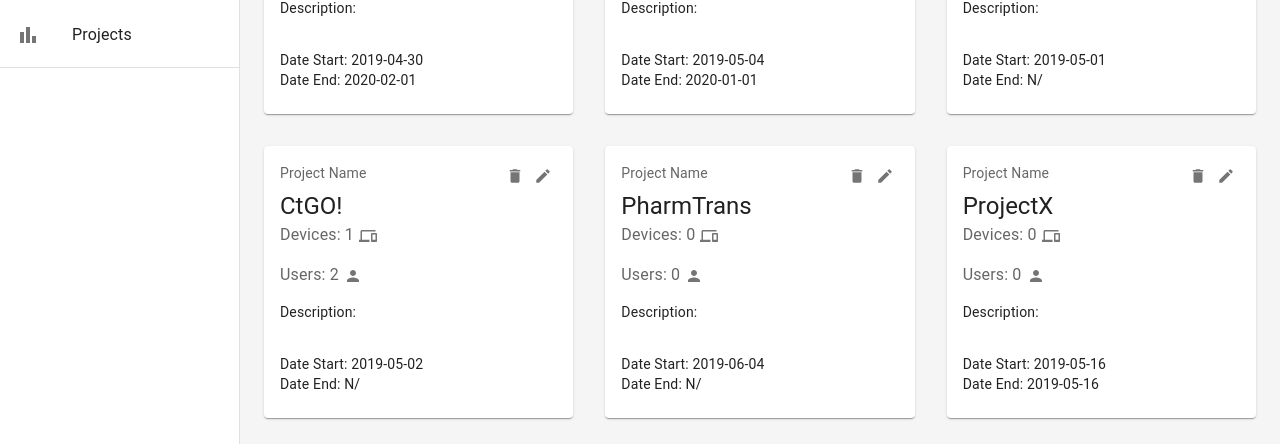
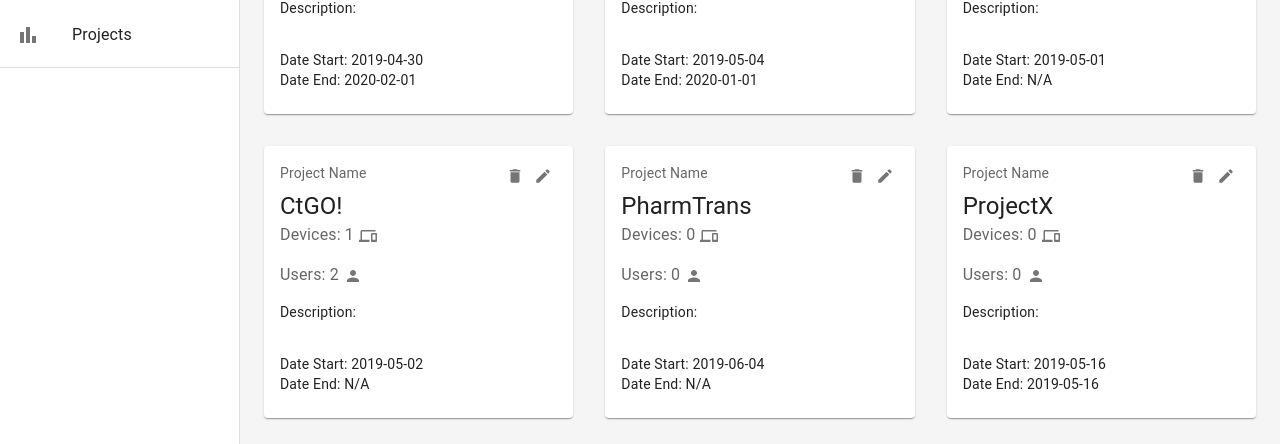
Before and after one commit to Semiao91/Tec4med, a React (Vite) app: page / in a window 1280 px wide. Shown: the part 254-698 px from the top of the page. Built offline with nearby package versions, Linux system fonts and the light colour scheme.

Commit message:
project finnished

```diff
--- a/src/components/Dashboard.tsx
+++ b/src/components/Dashboard.tsx
@@ -19,37 +19,9 @@ import NotificationsIcon from "@mui/icons-material/Notifications";
 import MainComponent from "./DataParsers";
 import { mainListItems } from './SidebarButtons';
 import Table from './Table';
+import { Dialog, DialogActions, DialogContent, DialogContentText, DialogTitle, Button } from "@mui/material";
+import { User, Device, Project, UpdatedProject } from '../interfaces/interfaces';
 
-interface Project {
-    id: number;
-    title: string;
-    deviceCount: number;
-    userCount: number;
-    beginDate?: string;
-    expirationDate?: string;
-    deviceSerialNumbers?: string[];
-    userNames?: string[];
-}
-
-interface Device {
-    deviceId: number;
-    projectId: number;
-
-}
-
-interface User {
-    userId: number;
-    projectId: number;
-
-}
-
-interface UpdatedProject extends Project {
-    ModalProjectName: string;
-    ModalprojectDescription: string;
-    ModalStartDate: string;
-    ModalEndDate: string;
-
-}
 
 
 function Copyright(props: any) {
@@ -130,6 +102,22 @@ export default function Dashboard() {
     const [projects, setProjects] = useState<Project[]>([]);
     const [tableData, setTableData] = useState([]);
     const [currentView, setCurrentView] = useState('dashboard');
+    const [isDialogOpen, setIsDialogOpen] = useState(false);
+    const [selectedProjectId, setSelectedProjectId] = useState(null);
+
+    const handleDialogOpen = (projectId) => {
+        setSelectedProjectId(projectId);
+        setIsDialogOpen(true);
+    };
+
+    const handleDialogClose = () => {
+        setIsDialogOpen(false);
+    };
+
+    const confirmDelete = () => {
+        handleDelete(selectedProjectId);
+        handleDialogClose();
+    };
 
     function updateProjectData(updatedProject: UpdatedProject) {
         setProjects(prevProjects => prevProjects.map(project =>
@@ -278,7 +266,7 @@ export default function Dashboard() {
                                     <Grid item xs={12} md={6} lg={4} key={index}>
                                         <MainComponent
                                             project={project}
-                                            onDelete={handleDelete}
+                                            onDelete={() => handleDialogOpen(project.id)}
                                             onUpdate={updateProjectData}
                                         />
                                     </Grid>
@@ -289,6 +277,27 @@ export default function Dashboard() {
                     </Container>
                 </Box>
             </Box>
+            <Dialog
+                open={isDialogOpen}
+                onClose={handleDialogClose}
+                aria-labelledby="alert-dialog-title"
+                aria-describedby="alert-dialog-description"
+            >
+                <DialogTitle id="alert-dialog-title">{"Confirm Deletion"}</DialogTitle>
+                <DialogContent>
+                    <DialogContentText id="alert-dialog-description">
+                        Are you sure you want to delete this project?
+                    </DialogContentText>
+                </DialogContent>
+                <DialogActions>
+                    <Button onClick={handleDialogClose} color="primary">
+                        Cancel
+                    </Button>
+                    <Button onClick={confirmDelete} color="primary" autoFocus>
+                        Confirm
+                    </Button>
+                </DialogActions>
+            </Dialog>
         </ThemeProvider>
 
     );
--- a/src/components/DataParsers.tsx
+++ b/src/components/DataParsers.tsx
@@ -1,53 +1,23 @@
 import BasicCard from './Card';
+import { MainComponentProps } from '../interfaces/interfaces';
 
-export interface Project {
-    id: number;
-    title: string;
-    deviceCount: number;
-    userCount: number;
-    beginDate: string;
-    expirationDate: string;
-    description: string;
-    deviceSerialNumbers?: string[];
-    userNames?: string[];
-}
+function MainComponent({ project, onDelete, onUpdate }: MainComponentProps) {
+    const { id, title, description, deviceCount, userCount, beginDate, expirationDate, deviceSerialNumbers, userNames } = project;
 
-export interface UpdatedProject extends Project {
-    ModalProjectName: string;
-    ModalprojectDescription: string;
-    ModalStartDate: string;
-    ModalEndDate: string;
-
-}
-type onDeleteType = (projectId: number) => void;
-type onModalType = (projectId: number) => void;
-
-interface MainComponentProps {
-    project: Project;
-    onDelete: onDeleteType;
-    onModal: onModalType;
-    onUpdate: (updatedProject: UpdatedProject) => void;
-}
-
-function MainComponent({ project, onDelete, onModal, onUpdate }: MainComponentProps) {
     return (
         <BasicCard
-            projectId={project.id}
-            projectName={project.title}
-            description={project.description}
-            deviceCount={project.deviceCount || 0}
-            userCount={project.userCount || 0}
-            startDate={project.beginDate || ''}
-            endDate={project.expirationDate || 'N/'}
+            projectId={id}
+            projectName={title}
+            description={description}
+            deviceCount={deviceCount || 0}
+            userCount={userCount || 0}
+            startDate={beginDate || ''}
+            endDate={expirationDate || 'N/A'}
+            deviceSerialNumbers={deviceSerialNumbers}
+            userNames={userNames}
             onDelete={onDelete}
-            onModal={onModal}
             onUpdate={onUpdate}
-            deviceSerialNumbers={project.deviceSerialNumbers}
-            userNames={project.userNames}
-            updatedProject={function (projectID: number): void {
-                throw new Error('Function not implemented.');
-            }} />
-
+        />
     );
 }
 
--- /dev/null
+++ b/src/interfaces/interfaces.ts
@@ -0,0 +1,52 @@
+export interface Project {
+    id: number;
+    title: string;
+    deviceCount: number;
+    description: string;
+    userCount: number;
+    beginDate?: string;
+    expirationDate?: string;
+    deviceSerialNumbers?: string[];
+    userNames?: string[];
+}
+
+export interface Device {
+    deviceId: number;
+    projectId: number;
+}
+
+export interface User {
+    userId: number;
+    projectId: number;
+}
+
+export interface UpdatedProject extends Project {
+    ModalProjectName: string;
+    ModalprojectDescription: string;
+    ModalStartDate: string;
+    ModalEndDate: string;
+}
+
+export interface MainComponentProps {
+    project: Project;
+    onDelete: onDeleteType;
+    onUpdate: (updatedProject: UpdatedProject) => void;
+}
+
+export interface BasicCardProps {
+    projectId: number;
+    projectName: string;
+    description: string;
+    deviceCount: number;
+    userCount: number;
+    startDate: string;
+    endDate: string;
+    deviceSerialNumbers?: string[];
+    userNames?: string[];
+    onDelete: (projectId: number) => void;
+    onUpdate: (updatedProject: UpdatedProject) => void;
+    updatedProject: (projectID: number) => void;
+}
+
+
+type onDeleteType = (projectId: number) => void;
```
Also changed, not shown: src/components/Card.tsx (+1 -16 lines).
